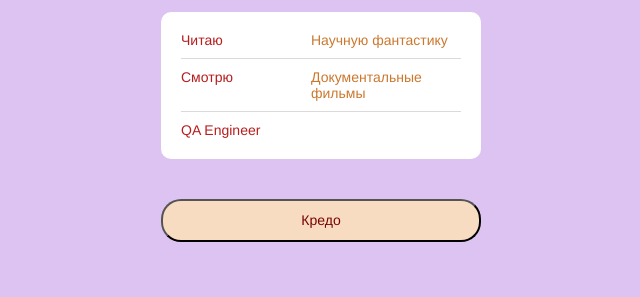
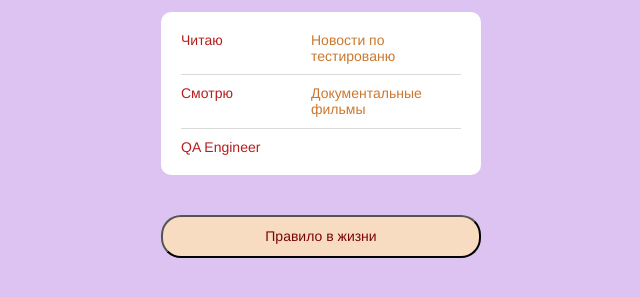
Before and after one commit to Samvoropaev-qa/cv, a plain HTML site: page index.html in a window 1280 px wide. Shown: the part 757-1054 px from the top of the page, without its empty margins (319-959 px from the left). Drawn offline with nearby package versions, Linux system fonts and the light colour scheme.

Commit message:
изменил информацию о себе

```diff
--- a/index.html
+++ b/index.html
@@ -6,7 +6,7 @@
     <meta name="viewport" content="width=device-width, initial-scale=1.0" />
     <link href="./normalize.css" rel="stylesheet" />
     <link href="./style.css" rel="stylesheet" />
-    <title>Sam Voropaev</title>
+    <title>Sam_Voropaev</title>
   </head>
   <body>
     <header class="header">
@@ -33,7 +33,7 @@
         <ul class="links__container">
           <li class="links__link">
             <p class="links__title">Читаю</p>
-            <a class="linsk__link" href="">Научную фантастику</a>
+            <a class="linsk__link" href="">Новости по тестированю</a>
           </li>
           <li class="links__link">
             <p class="links__title">Смотрю</p>
@@ -47,7 +47,7 @@
       </section>
     </main>
     <footer>
-      <button type = "button" class="button-link" href=""> Кредо </button>
+      <button type = "button" class="button-link" href=""> Правило в жизни </button>
     </footer>
     <script type="text/javascript" src="js.js"></script>
   </body>
```
